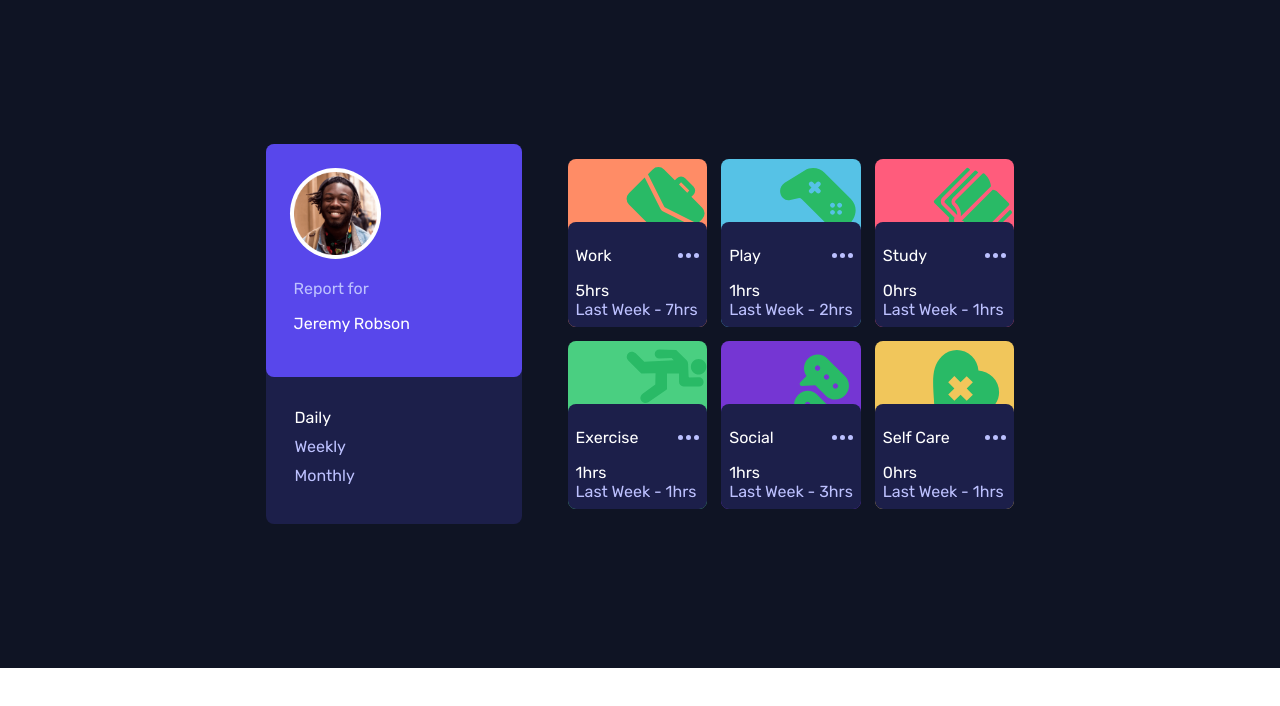
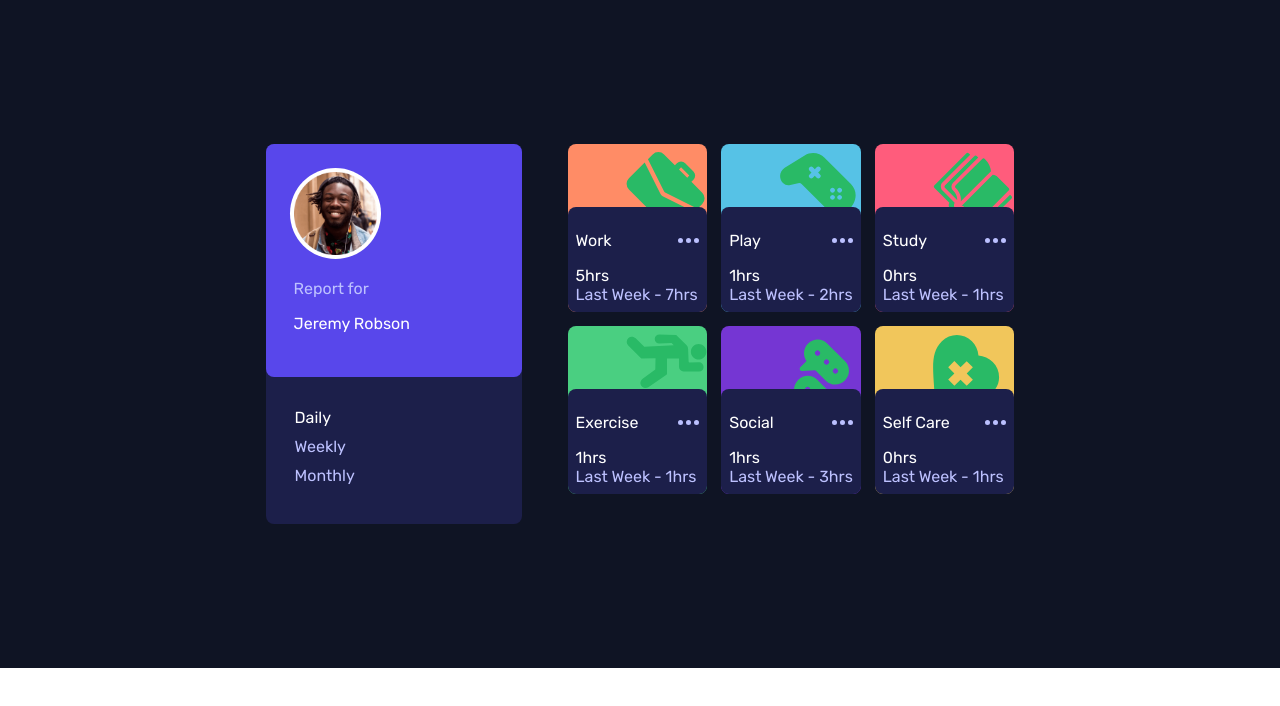
Before and after one commit to pranathi-cola/Ragam-Inductions, a React (Create React App) app: page / in a window 1280 px wide. Shown: the top 706 px of the page. Built offline with nearby package versions, Linux system fonts and the light colour scheme.

Commit message:
Adjusting template width

```diff
--- a/src/App.css
+++ b/src/App.css
@@ -19,7 +19,6 @@
   display: flex;
   gap: 14px;
   max-width: 100%;
-  align-items: center;
   justify-content: center;
   @media (width <= 40em) {
     flex-direction: column;
@@ -49,18 +48,19 @@
 {
   display: grid;
   height: fit-content;
-  grid-template-columns: 1fr;
+  grid-template-columns: repeat(3, 1fr);
   gap: 14px;
   grid-auto-rows: 1fr;
   max-width: fit-content;
   margin: 2vh;
-  @media (width >= 40em) {
+  max-width: 80%;
+  @media (width <=60em) {
     grid-template-columns: repeat(2, 1fr);
-    max-width: 66%;
+    max-width: 70%;
   }
-  @media (width >= 60em) {
-    grid-template-columns: repeat(3, 1fr);
-    max-width: 75%;
+  @media (width <= 40em) {
+    grid-template-columns: 1fr;
+    max-width: 100%;
   }
 }
 
```
